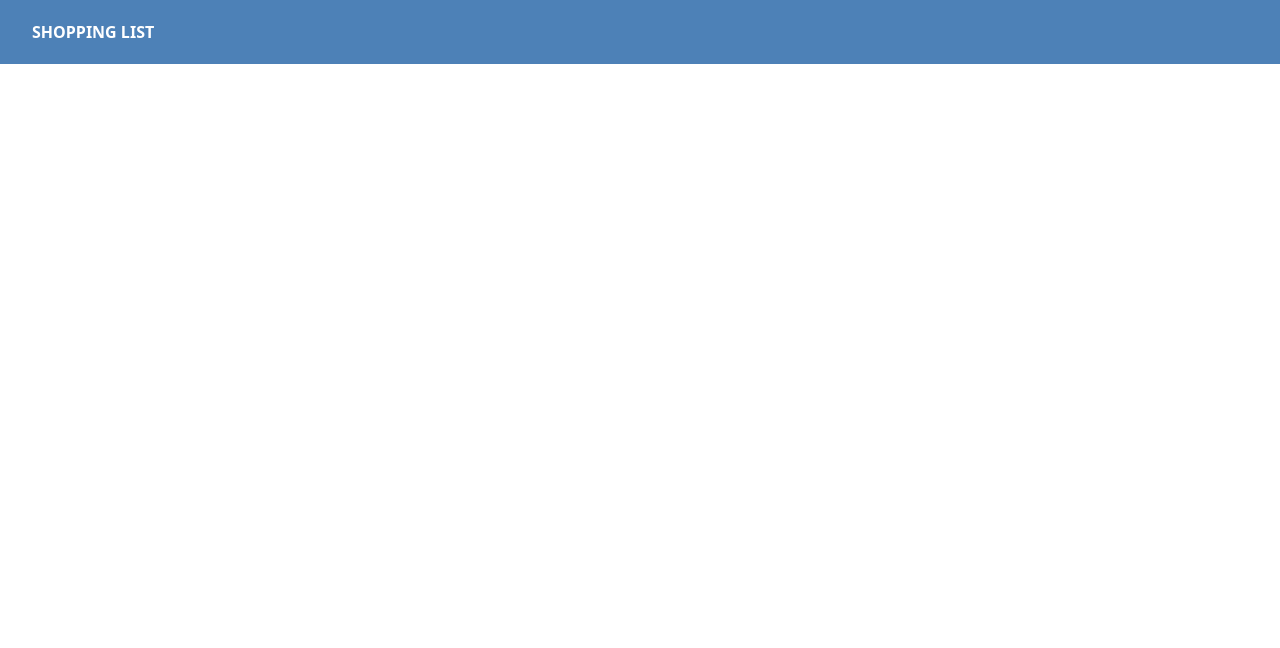
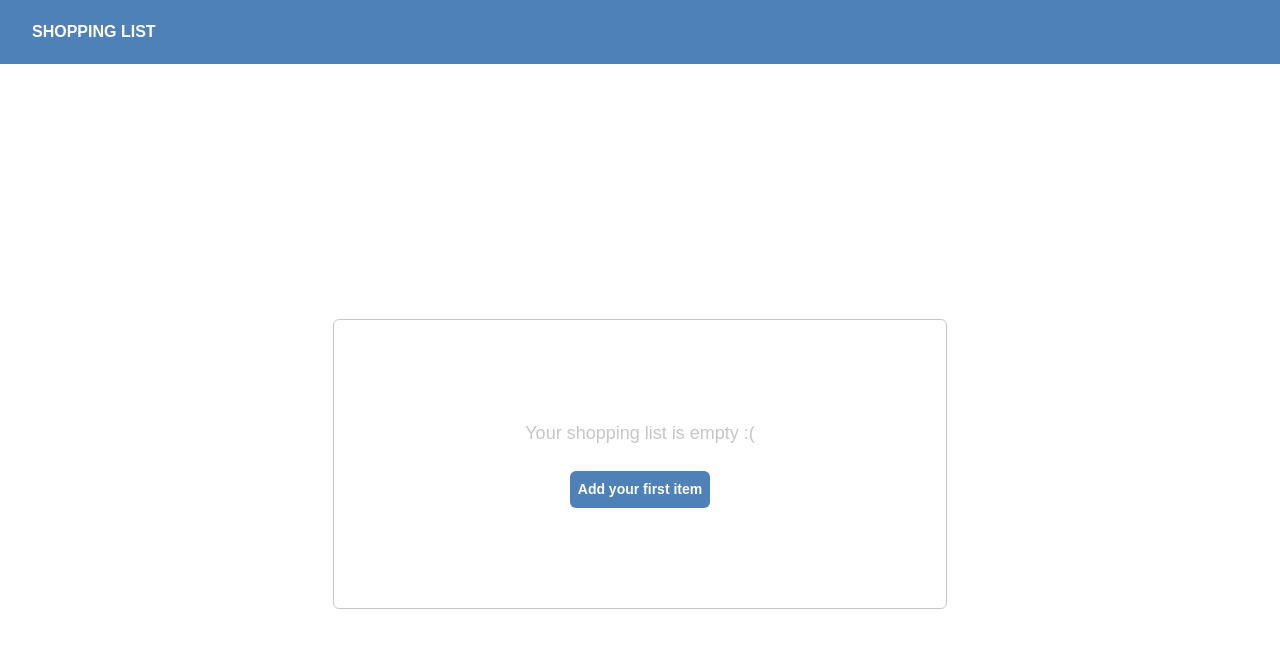
Before and after one commit to KenyonBlue/shopping-list-app, a React (Create React App) app: page / in a window 1280 px wide. Shown: the top 648 px of the page. Built offline with nearby package versions, Linux system fonts and the light colour scheme.

Commit message:
list empty view

```diff
--- a/src/App.js
+++ b/src/App.js
@@ -1,12 +1,14 @@
 import React from 'react'
 import AppContainer from './components/container';
 import Header from './components/header';
+import ShoppingList from './components/shopping-list';
 
 function App() {
   return (
     <>
       <Header />
       <AppContainer>
+        <ShoppingList />
       </AppContainer>
     </>
   );
--- a/src/components/header.js
+++ b/src/components/header.js
@@ -3,8 +3,8 @@ import React from 'react'
 const Header = () => {
   return (
         <>
-        <div className="w-full bg-BLUE h-16 px-8 flex items-center ">
-            <p className='text-WHITE font-semibold'> SHOPPING LIST </p>
+        <div className="w-full bg-BLUE h-16 px-8 flex items-center">
+            <p className='text-WHITE font-dosis font-semibold'> SHOPPING LIST </p>
         </div>
         </>
   )
--- /dev/null
+++ b/src/components/shopping-list.js
@@ -0,0 +1,14 @@
+import React from 'react'
+
+const ShoppingList = () => {
+  return (
+    <div className='w-full flex items-center justify-center h-screen '>
+            <div className="w-full md:w-614px h-290px border border-LIGHTGREY flex items-center justify-center flex-col rounded-md">
+                    <p className='text-LIGHTGREY text-18px font-nunito font-normal'> Your shopping list is empty :( </p>
+                    <button className='text-14px bg-BLUE rounded-md p-2 text-WHITE mt-6 font-nunito font-semibold'> Add your first item </button>
+            </div>
+    </div>
+  )
+}
+
+export default ShoppingList
--- a/src/index.css
+++ b/src/index.css
@@ -1,11 +1,21 @@
 @tailwind base;
 @tailwind components;
 @tailwind utilities;
+
+@import url('https://fonts.googleapis.com/css2?family=Dosis:wght@200;300;400;500;600;700;800&family=Nunito+Sans:ital,wght@0,200;0,300;0,400;0,600;0,700;0,800;0,900;1,200;1,300;1,400;1,600;1,700;1,800;1,900&display=swap');
 
 @layer utilities {
   @variants responsive {
     .test {
       border: 1px solid red;
+    }
+
+    .font-dosis {
+      font-family: 'Dosis', sans-serif;
+    }
+
+    .font-nunito {
+      font-family: 'Nunito Sans', sans-serif;
     }
 
     .app-max-width {
--- a/tailwind.config.js
+++ b/tailwind.config.js
@@ -87,6 +87,7 @@ module.exports = {
   "44px": "44px",
   "100px": "100px",
   "455px": "455px",
+  "614px": "614px",
   "720px": "720px",
   0: "0",
   "1/2": "50%",
@@ -163,6 +164,7 @@ module.exports = {
   "header": "85px",
   "header-big": "140px",
   "44px": "44px",
+  "290px": "290px",
   "455px": "500px",
   "720px": "720px",
   0: "0",
@@ -409,6 +411,7 @@ module.exports = {
   "14px": "14px",
   "15px": "15px",
   "16px": "16px",
+  "18px": "18px",
   xxs: ".6rem",
   nav: ".7rem",
   xs: ".75rem",
@@ -429,6 +432,7 @@ module.exports = {
   colors: {
   BLUE: '#4d81b7',
   WHITE: '#ffffff',
+  LIGHTGREY: '#c5c6c6',
   BACKGROUND: '#444444',
   TRANSPARENT: 'transparent',
   },
```
